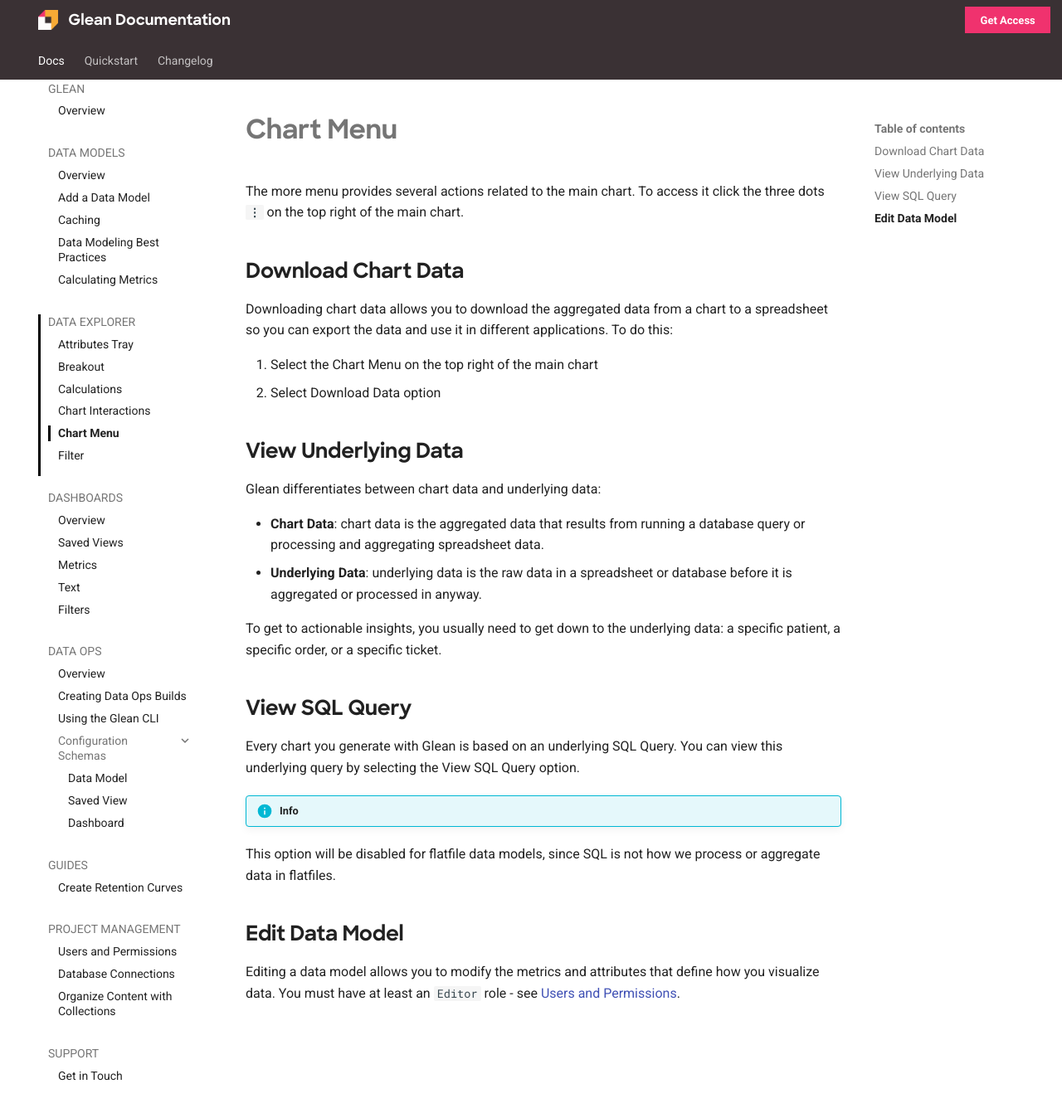
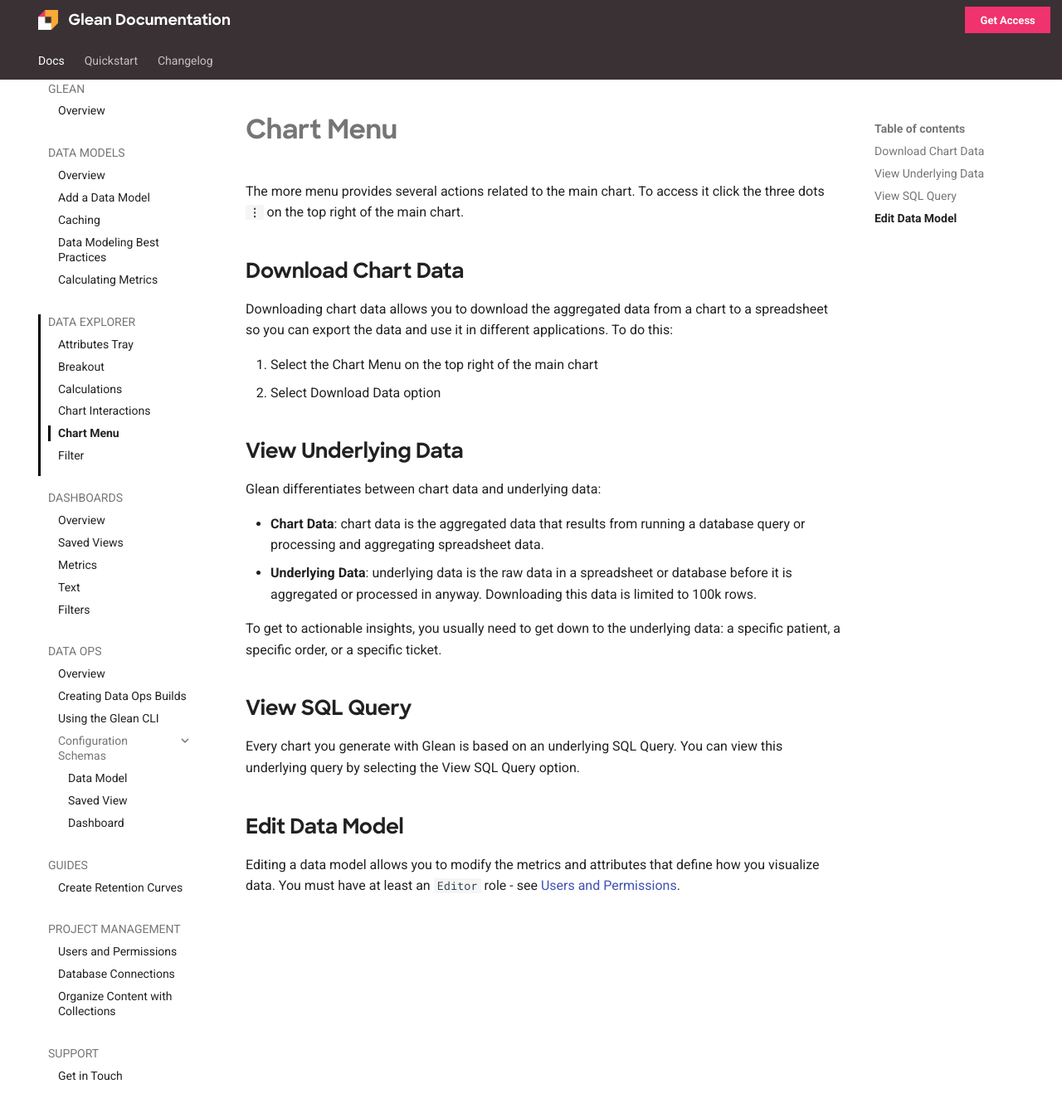
Before and after one commit to gleannyc/documentation, an MkDocs documentation site: the page built from docs/docs/visualizing-data/Chart-Menu.md, in a window 1280 px wide and 1394 px high. Shown: the top 1342 px of the window at 83% size. Built offline with MkDocs 1.6.1 and Material for MkDocs 9.7.7, drawn with Linux system fonts in a browser that asks for light colours.

Commit message:
add note about row limit when downloading underlying data (#59)
* delete reference to flat files

* add note about 100k row limit

```diff
--- a/docs/docs/visualizing-data/Chart-Menu.md
+++ b/docs/docs/visualizing-data/Chart-Menu.md
@@ -12,7 +12,7 @@
 Glean differentiates between chart data and underlying data:
 
 - **Chart Data**: chart data is the aggregated data that results from running a database query or processing and aggregating spreadsheet data.
-- **Underlying Data**: underlying data is the raw data in a spreadsheet or database before it is aggregated or processed in anyway.
+- **Underlying Data**: underlying data is the raw data in a spreadsheet or database before it is aggregated or processed in anyway. Downloading this data is limited to 100k rows.
 
 To get to actionable insights, you usually need to get down to the underlying data: a specific patient, a specific order, or a specific ticket.
 
@@ -20,10 +20,6 @@
 
 Every chart you generate with Glean is based on an underlying SQL Query. You can view this underlying query by selecting the View SQL Query option.
 
-!!! info
-
-This option will be disabled for flatfile data models, since SQL is not how we process or aggregate data in flatfiles.
-
 ## Edit Data Model
 
 Editing a data model allows you to modify the metrics and attributes that define how you visualize data. You must have at least an `Editor` role - see [Users and Permissions](../project-management/users-and-permissions.md).
```
